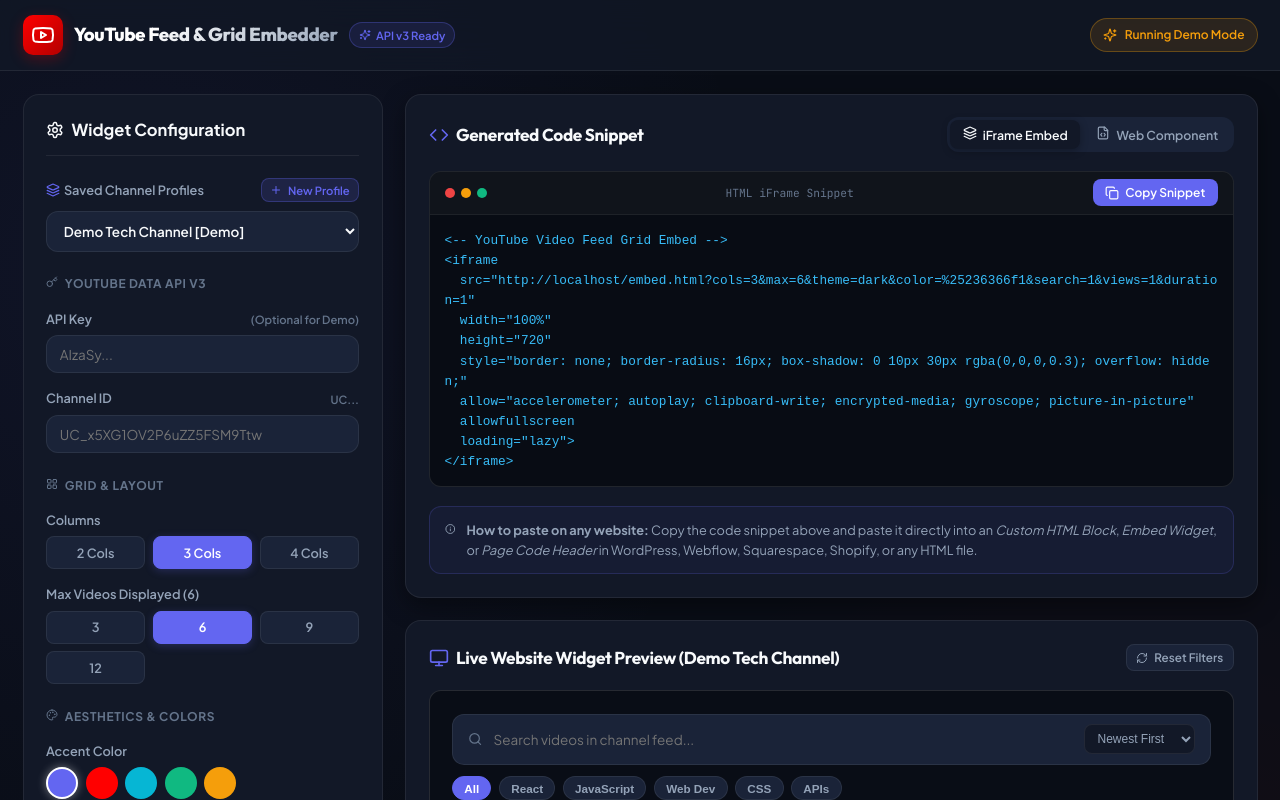
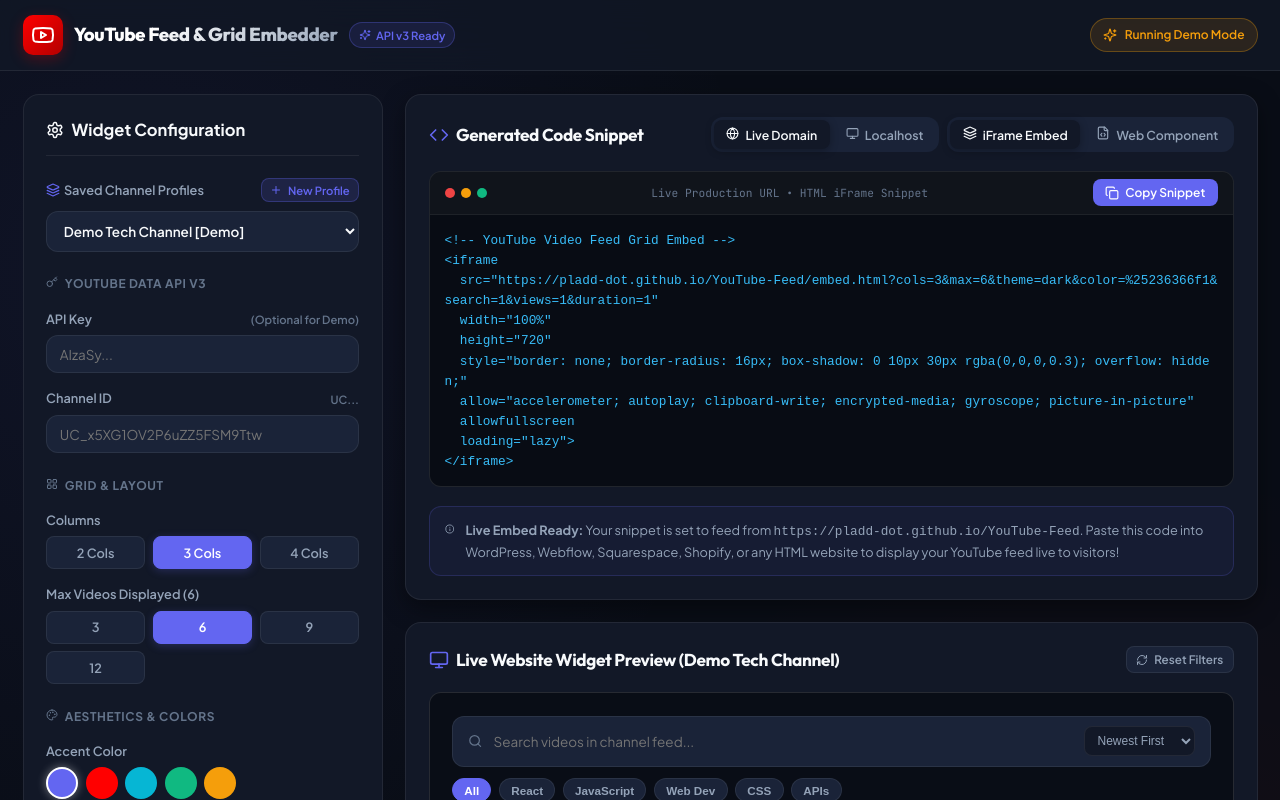
Before and after one commit to Pladd-Dot/YouTube-Feed, a React (Vite) app: page / in a window 1280 px wide. Shown: the top 800 px of the page. Built offline with nearby package versions, Linux system fonts and the light colour scheme.

Commit message:
Add GitHub Pages domain support and live snippet URL toggle

```diff
--- a/src/components/SnippetGenerator.jsx
+++ b/src/components/SnippetGenerator.jsx
@@ -1,11 +1,15 @@
 import React, { useState } from 'react';
-import { Code, Copy, Check, Info, FileCode, Layers } from 'lucide-react';
+import { Code, Copy, Check, Info, Layers, FileCode, Globe, Monitor } from 'lucide-react';
 
 export default function SnippetGenerator({ config }) {
   const [activeTab, setActiveTab] = useState('iframe');
+  const [useLiveUrl, setUseLiveUrl] = useState(true);
   const [copied, setCopied] = useState(false);
 
-  const baseUrl = typeof window !== 'undefined' ? window.location.origin : 'https://your-app-domain.com';
+  const LIVE_DOMAIN = 'https://pladd-dot.github.io/YouTube-Feed';
+  const LOCAL_DOMAIN = typeof window !== 'undefined' ? window.location.origin : 'http://localhost:3000';
+
+  const baseUrl = useLiveUrl ? LIVE_DOMAIN : LOCAL_DOMAIN;
 
   // Construct Query String for Embed
   const queryParams = new URLSearchParams({
@@ -23,7 +27,7 @@
   const embedUrl = `${baseUrl}/embed.html?${queryParams}`;
 
   // 1. iFrame Snippet Format
-  const iframeCode = `<-- YouTube Video Feed Grid Embed -->
+  const iframeCode = `<!-- YouTube Video Feed Grid Embed -->
 <iframe
   src="${embedUrl}"
   width="100%"
@@ -63,6 +67,26 @@
           <h3 className="snippet-title">Generated Code Snippet</h3>
         </div>
 
+        <div style={{ display: 'flex', gap: '0.5rem', flexWrap: 'wrap' }}>
+          {/* Domain Mode Switcher */}
+          <div className="tabs-group">
+            <button
+              className={`tab-btn ${useLiveUrl ? 'active' : ''}`}
+              onClick={() => setUseLiveUrl(true)}
+              title="Use Live GitHub Pages Domain"
+            >
+              <Globe size={13} style={{ display: 'inline', marginRight: '4px' }} /> Live Domain
+            </button>
+            <button
+              className={`tab-btn ${!useLiveUrl ? 'active' : ''}`}
+              onClick={() => setUseLiveUrl(false)}
+              title="Use Localhost URL for local testing"
+            >
+              <Monitor size={13} style={{ display: 'inline', marginRight: '4px' }} /> Localhost
+            </button>
+          </div>
+
+          {/* Snippet Format Switcher */}
           <div className="tabs-group">
             <button
               className={`tab-btn ${activeTab === 'iframe' ? 'active' : ''}`}
@@ -78,6 +102,7 @@
             </button>
           </div>
         </div>
+      </div>
 
       <div className="code-block-wrapper">
         <div className="code-header">
@@ -86,14 +111,14 @@
             <span className="code-dot yellow" />
             <span className="code-dot green" />
           </div>
-          <span>{activeTab === 'iframe' ? 'HTML iFrame Snippet' : 'JS Script Tag'}</span>
+          <span>{useLiveUrl ? 'Live Production URL' : 'Localhost URL'} • {activeTab === 'iframe' ? 'HTML iFrame Snippet' : 'JS Script Tag'}</span>
           <button
             className={`copy-btn ${copied ? 'copied' : ''}`}
             onClick={handleCopy}
           >
             {copied ? (
               <>
-                <Check size={14} /> Copied to Clipboard!
+                <Check size={14} /> Copied Snippet!
               </>
             ) : (
               <>
@@ -111,7 +136,7 @@
       <div className="instruction-box">
         <Info size={18} />
         <div>
-          <strong>How to paste on any website:</strong> Copy the code snippet above and paste it directly into an <em>Custom HTML Block</em>, <em>Embed Widget</em>, or <em>Page Code Header</em> in WordPress, Webflow, Squarespace, Shopify, or any HTML file.
+          <strong>Live Embed Ready:</strong> Your snippet is set to feed from <code>{baseUrl}</code>. Paste this code into WordPress, Webflow, Squarespace, Shopify, or any HTML website to display your YouTube feed live to visitors!
         </div>
       </div>
     </div>
--- a/vite.config.js
+++ b/vite.config.js
@@ -3,6 +3,7 @@
 
 export default defineConfig({
   plugins: [react()],
+  base: '/YouTube-Feed/',
   server: {
     port: 3000,
     open: true
```
Lines whose indentation alone changed are shown as unchanged.
